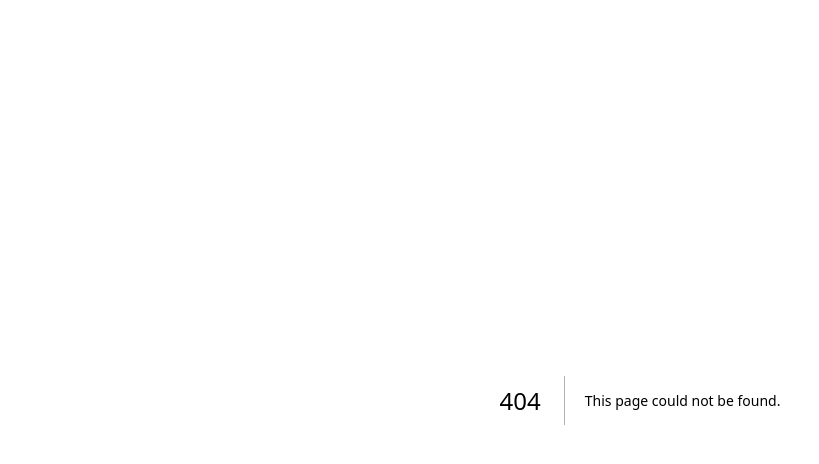
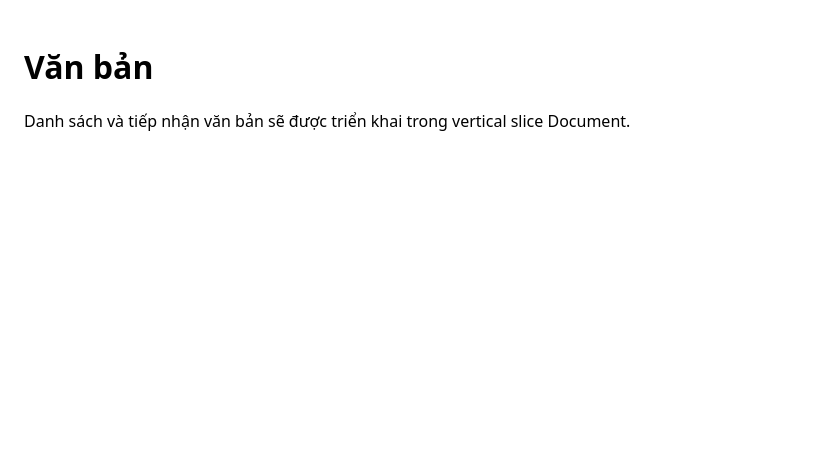
Before and after one commit to thinv/VWork, a Next.js app in the folder apps/web/: page /documents in a window 1280 px wide. Before the commit this address had no page. Shown: the top 464 px of the page, without its empty margins (0-819 px from the left). Built offline with nearby package versions, Linux system fonts and the light colour scheme.

Commit message:
feat(web): add documents route skeleton

```diff
--- /dev/null
+++ b/apps/web/src/app/documents/page.tsx
@@ -0,0 +1,8 @@
+export default function DocumentsPage() {
+  return (
+    <main style={{ padding: 24 }}>
+      <h1>Văn bản</h1>
+      <p>Danh sách và tiếp nhận văn bản sẽ được triển khai trong vertical slice Document.</p>
+    </main>
+  );
+}
```
